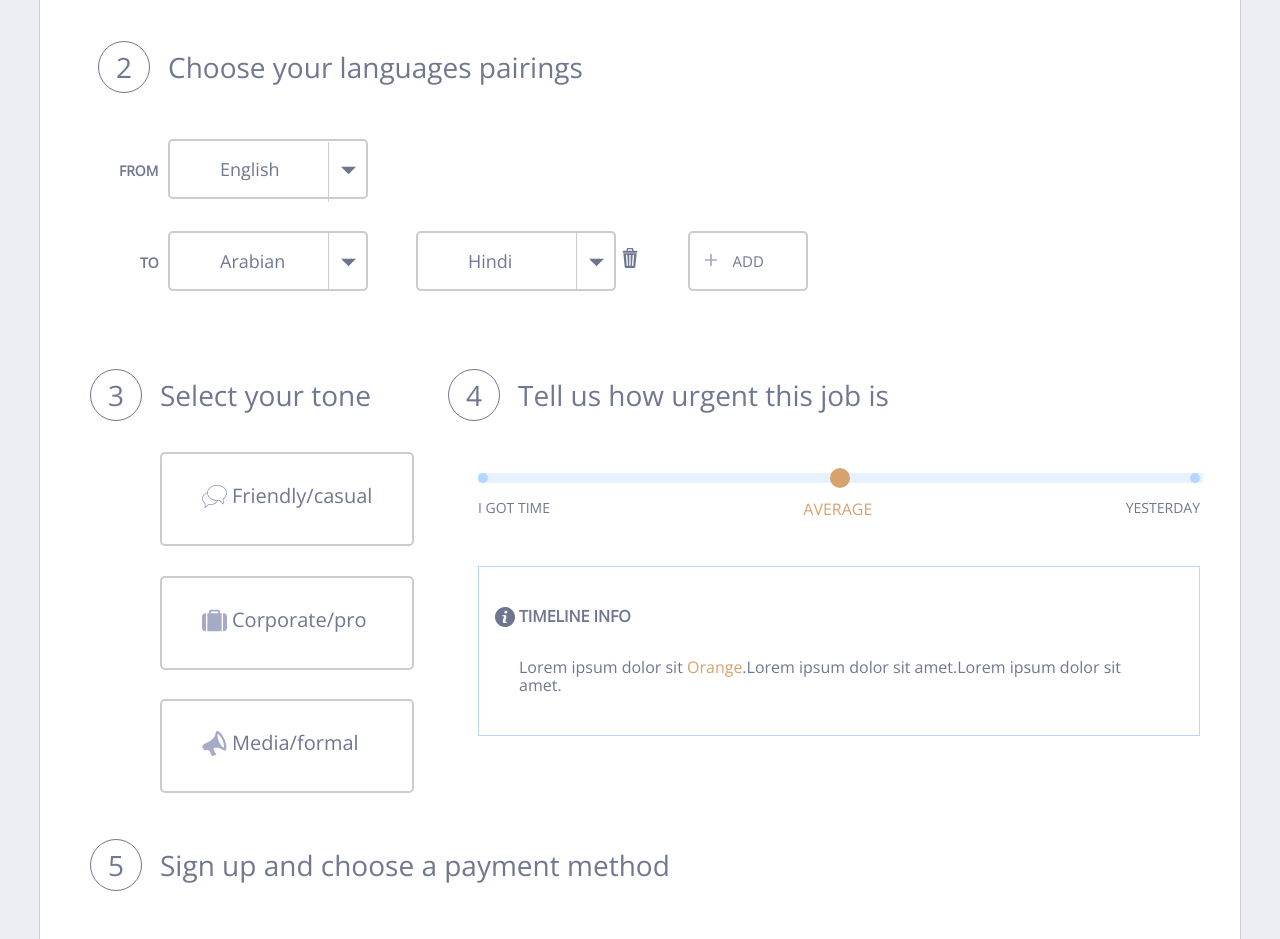
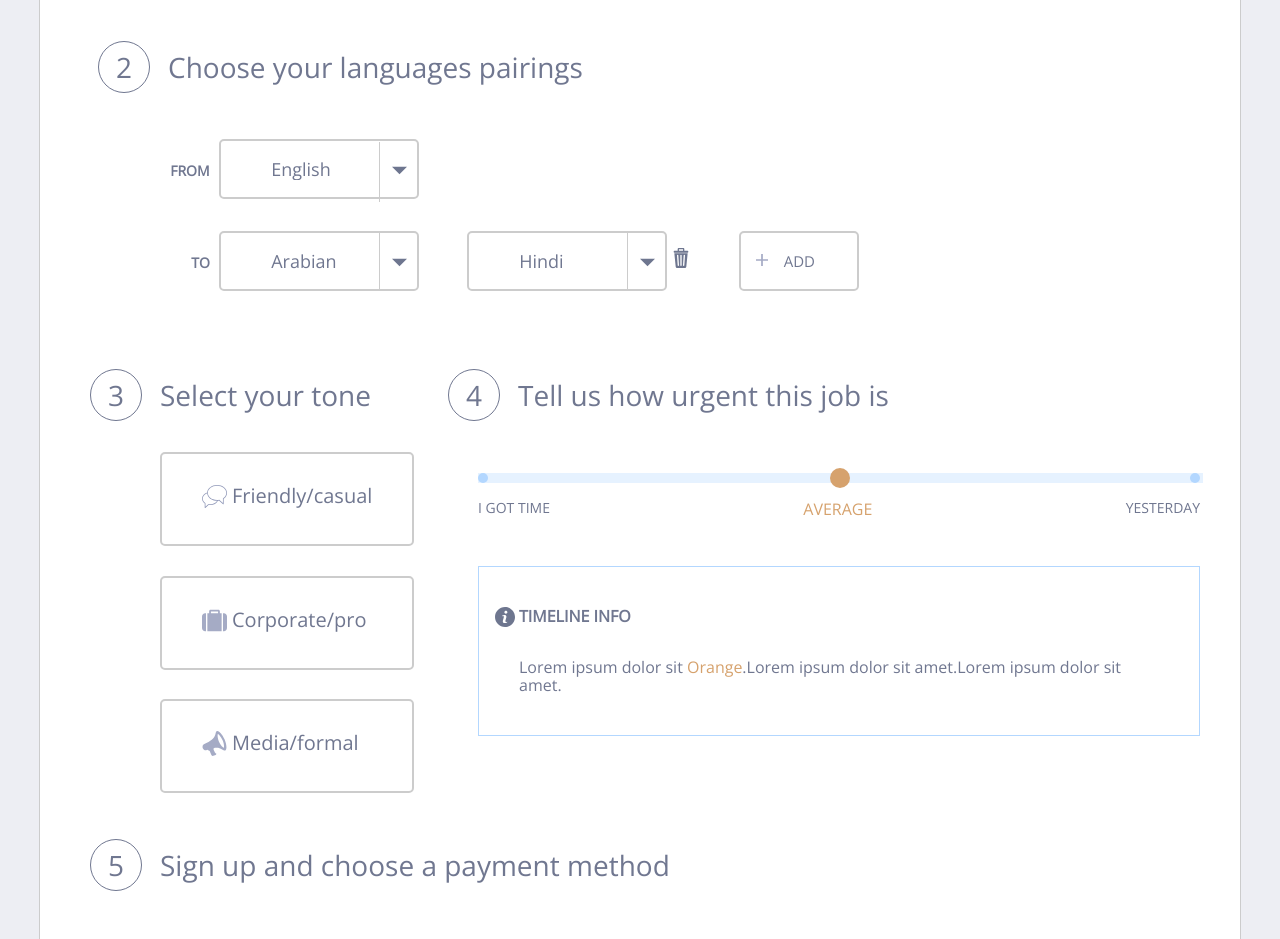
Before and after one commit to ArthurGorbenko/HTML5-Form, a plain HTML site: page index.html in a window 1280 px wide. Shown: the part 1280-2219 px from the top of the page. Drawn offline with nearby package versions, Linux system fonts and the light colour scheme.

Commit message:
relocate selects according to mockup

```diff
--- a/css/styles.css
+++ b/css/styles.css
@@ -475,6 +475,11 @@ input[type="radio"]:checked + .form-radio_choice_type_label::after {
   margin-left: -2em;
 }
 
+.form-select_custom,
+.wrapper_form-selects {
+  padding-left: 3.2em;
+}
+
 .form-select_custom::after {
   content: "";
   display: block;
@@ -526,6 +531,7 @@ input[type="radio"]:checked + .form-radio_choice_type_label::after {
 
 .form-selects_bottom {
   margin-right: 3em;
+  padding-left: 0px;
 }
 
 .form-select_remove {
```
